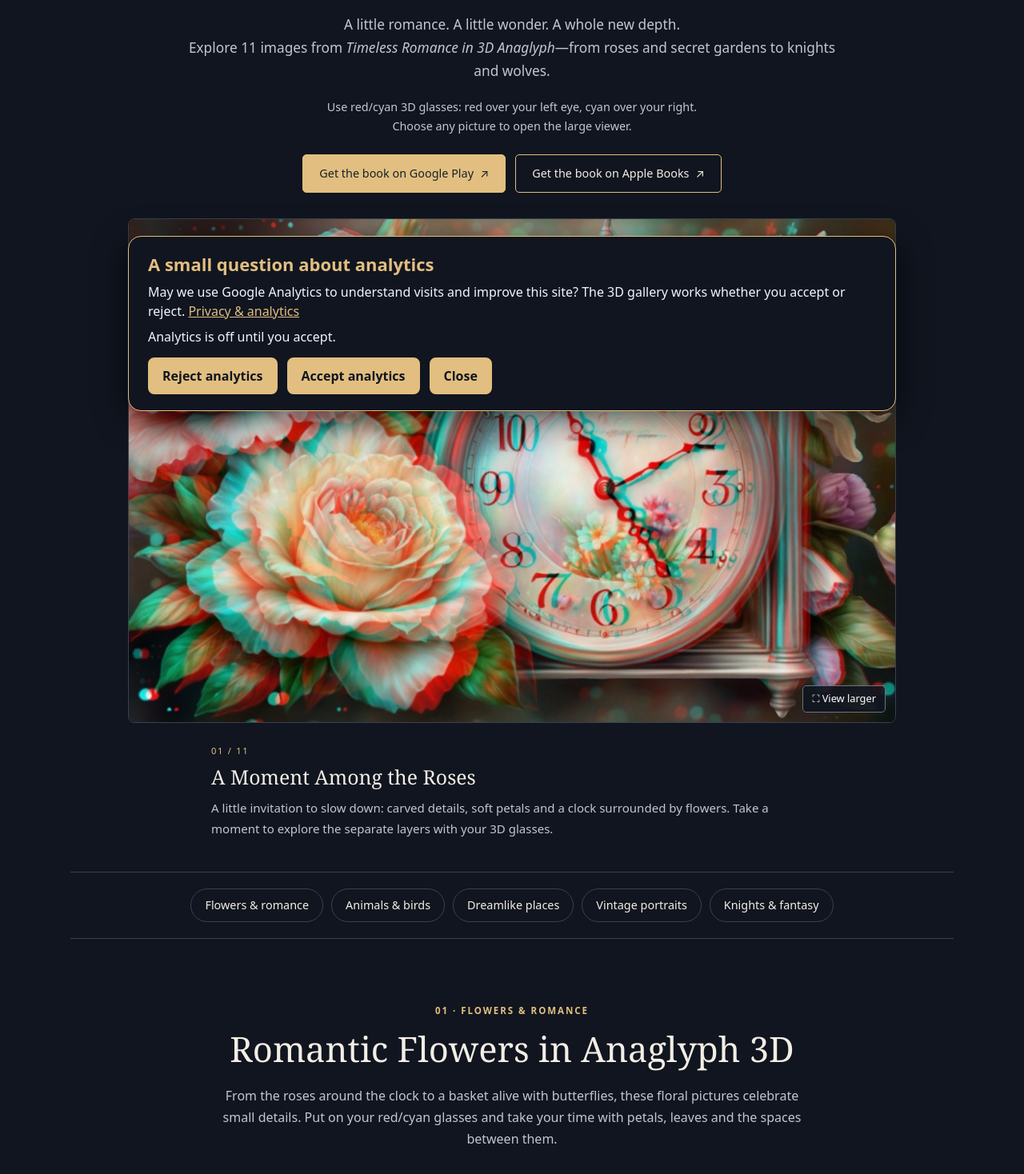
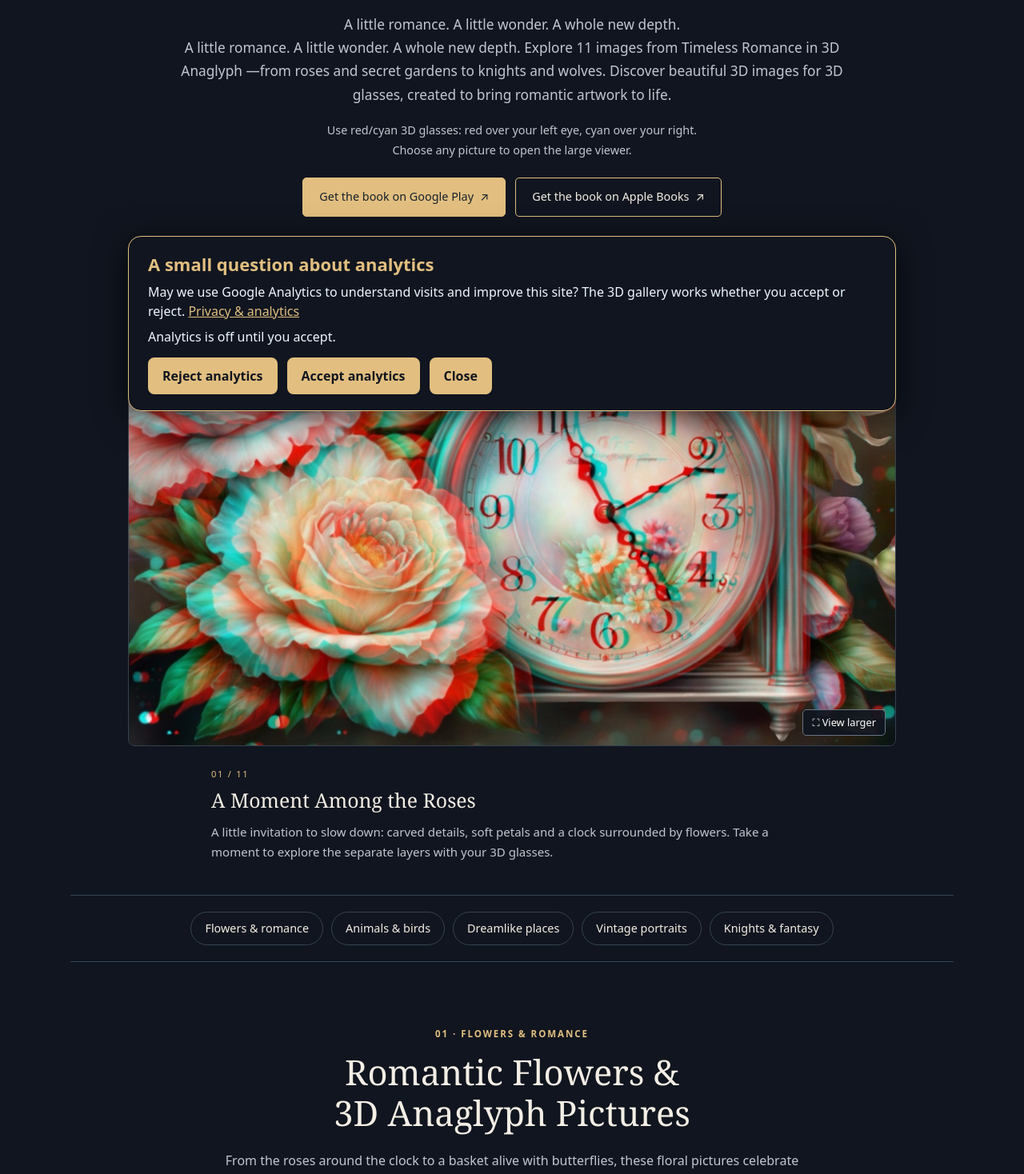
Before and after one commit to RonnieRonaldo/3dpictureswithglasses, a plain HTML site: page index.html in a window 1280 px wide. Shown: the part 270-1738 px from the top of the page at 80% size. Drawn offline with Linux system fonts and the light colour scheme.

Commit message:
Add files via upload

```diff
--- a/index.html
+++ b/index.html
@@ -32,13 +32,13 @@
 <a class="skip" href="#main">Skip to gallery</a>
 <header class="site-header"><div class="wrap header-inner"><a class="brand" href="#top"><b>3D</b> Pictures with Glasses</a><nav class="header-links" aria-label="Main navigation"><a href="#topics">Gallery</a><a href="#viewing">Glasses guide</a><a href="#book">The book</a></nav></div></header>
 <main id="main" class="wrap">
-<section class="hero" aria-labelledby="page-title"><div class="hero-copy"><p class="eyebrow">Timeless Romance · Anaglyph Art Collection</p><h1 id="page-title">3D Pictures with Glasses<span>Anaglyph Art Gallery</span></h1><p class="lead">A little romance. A little wonder. A whole new depth.<br>Explore 11 images from <em>Timeless Romance in 3D Anaglyph</em>—from roses and secret gardens to knights and wolves.</p><p class="glasses-note">Use red/cyan 3D glasses: red over your left eye, cyan over your right.<br>Choose any picture to open the large viewer.</p><div class="book-buttons"><a class="button gold" href="https://play.google.com/store/books/details?id=2iZiEQAAQBAJ" target="_blank" rel="noopener noreferrer">Get the book on Google Play <span aria-hidden="true">↗</span></a><a class="button" href="https://books.apple.com/us/book/timeless-romance-in-3d-anaglyph-a-stunning-floral/id6746877276" target="_blank" rel="noopener noreferrer">Get the book on Apple Books <span aria-hidden="true">↗</span></a></div></div><figure class="artwork hero-art">
+<section class="hero" aria-labelledby="page-title"><div class="hero-copy"><p class="eyebrow">Timeless Romance · Anaglyph Art Collection</p><h1 id="page-title">3D Pictures with Glasses<span>Anaglyph Art Gallery</span></h1><p class="lead">A little romance. A little wonder. A whole new depth.<br>A little romance. A little wonder. A whole new depth. Explore 11 images from Timeless Romance in 3D Anaglyph —from roses and secret gardens to knights and wolves.  Discover beautiful 3D images for 3D glasses, created to bring romantic artwork to life.</p><p class="glasses-note">Use red/cyan 3D glasses: red over your left eye, cyan over your right.<br>Choose any picture to open the large viewer.</p><div class="book-buttons"><a class="button gold" href="https://play.google.com/store/books/details?id=2iZiEQAAQBAJ" target="_blank" rel="noopener noreferrer">Get the book on Google Play <span aria-hidden="true">↗</span></a><a class="button" href="https://books.apple.com/us/book/timeless-romance-in-3d-anaglyph-a-stunning-floral/id6746877276" target="_blank" rel="noopener noreferrer">Get the book on Apple Books <span aria-hidden="true">↗</span></a></div></div><figure class="artwork hero-art">
     <a class="art-link" href="images/vintage-clock-roses-3d-anaglyph.jpg" data-index="0" aria-label="Open A Moment Among the Roses in the large image viewer">
     <img src="images/vintage-clock-roses-3d-anaglyph.jpg" width="1280" height="840" alt="An ornate vintage clock surrounded by pale roses in a red/cyan anaglyph illustration." fetchpriority="high" decoding="async">
     <span class="expand" aria-hidden="true">⛶ View larger</span></a>
     <figcaption><span class="number">01 / 11</span><h3>A Moment Among the Roses</h3><p>A little invitation to slow down: carved details, soft petals and a clock surrounded by flowers. Take a moment to explore the separate layers with your 3D glasses.</p></figcaption></figure></section>
 <nav id="topics" class="topics" aria-label="Browse gallery subjects"><a href="#flowers">Flowers & romance</a><a href="#animals">Animals & birds</a><a href="#places">Dreamlike places</a><a href="#portraits">Vintage portraits</a><a href="#fantasy">Knights & fantasy</a></nav>
-<section id="flowers" class="gallery-section" aria-labelledby="flowers-title"><header class="section-heading"><p class="eyebrow">01 · Flowers & romance</p><h2 id="flowers-title">Romantic Flowers in Anaglyph 3D</h2><p>From the roses around the clock to a basket alive with butterflies, these floral pictures celebrate small details. Put on your red/cyan glasses and take your time with petals, leaves and the spaces between them.</p></header><div class="art-grid"><figure class="artwork ">
+<section id="flowers" class="gallery-section" aria-labelledby="flowers-title"><header class="section-heading"><p class="eyebrow">01 · Flowers & romance</p><h2 id="flowers-title">Romantic Flowers &amp; 3D Anaglyph Pictures</h2><p>From the roses around the clock to a basket alive with butterflies, these floral pictures celebrate small details. Put on your red/cyan glasses and take your time with petals, leaves and the spaces between them.</p></header><div class="art-grid"><figure class="artwork ">
     <a class="art-link" href="images/basket-of-roses-with-butterflies-3d-anaglyph.jpg" data-index="1" aria-label="Open Roses &amp; Butterflies in the large image viewer">
     <img src="images/basket-of-roses-with-butterflies-3d-anaglyph.jpg" width="1280" height="1280" alt="A woven basket of pale roses with blue butterflies in front and smaller butterflies above, in anaglyph 3D." loading="lazy" decoding="async">
     <span class="expand" aria-hidden="true">⛶ View larger</span></a>
@@ -54,7 +54,7 @@
     <a class="art-link" href="images/fantasy-big-cat-butterfly-3d-anaglyph.jpg" data-index="4" aria-label="Open An Unexpected Visitor in the large image viewer">
     <img src="images/fantasy-big-cat-butterfly-3d-anaglyph.jpg" width="1280" height="1280" alt="A spotted fantasy big cat watching a purple butterfly among tropical leaves and flowers, rendered in red/cyan 3D." loading="lazy" decoding="async">
     <span class="expand" aria-hidden="true">⛶ View larger</span></a>
-    <figcaption><span class="number">05 / 11</span><h3>An Unexpected Visitor</h3><p>A tiny butterfly meets a much larger garden resident. This imagined big cat belongs to a world of fantasy, where patterned fur and tropical foliage share the frame.</p></figcaption></figure></div></section><section id="places" class="gallery-section" aria-labelledby="places-title"><header class="section-heading"><p class="eyebrow">03 · Dreamlike places</p><h2 id="places-title">Step into Romantic 3D Landscapes</h2><p>Leave the garden for a riverside walk and a nostalgic village street. These 3D pictures for 3D glasses use foreground subjects and distant scenery to create an invitation to look beyond the surface.</p></header><div class="art-grid"><figure class="artwork ">
+    <figcaption><span class="number">05 / 11</span><h3>An Unexpected Visitor</h3><p>A tiny butterfly meets a much larger garden resident. This imagined big cat belongs to a world of fantasy, where patterned fur and tropical foliage share the frame.</p></figcaption></figure></div></section><section id="places" class="gallery-section" aria-labelledby="places-title"><header class="section-heading"><p class="eyebrow">03 · Dreamlike places</p><h2 id="places-title">Romantic 3D Pictures for 3D Glasses</h2><p>Leave the garden for a riverside walk and a nostalgic village street. These 3D pictures for 3D glasses use foreground subjects and distant scenery to create an invitation to look beyond the surface.</p></header><div class="art-grid"><figure class="artwork ">
     <a class="art-link" href="images/stone-bridge-with-swans-3d-anaglyph.jpg" data-index="5" aria-label="Open Swans Beneath the Stone Bridge in the large image viewer">
     <img src="images/stone-bridge-with-swans-3d-anaglyph.jpg" width="1280" height="1280" alt="White swans on a river beneath an arched stone bridge, framed by frosty trees in an anaglyph landscape." loading="lazy" decoding="async">
     <span class="expand" aria-hidden="true">⛶ View larger</span></a>
@@ -79,7 +79,7 @@
     <img src="images/female-warrior-wolves-fantasy-scene-3d-anaglyph.jpg" width="1280" height="1280" alt="A fantasy warrior wearing an ornate headdress and holding a sword, flanked by two white wolves in anaglyph 3D." loading="lazy" decoding="async">
     <span class="expand" aria-hidden="true">⛶ View larger</span></a>
     <figcaption><span class="number">11 / 11</span><h3>Guardian of the Wolves</h3><p>A sword crosses the foreground while two pale wolves watch from behind their guardian. This final portrait leaves the everyday world far behind—and offers a taste of the imagination inside the complete collection.</p></figcaption></figure></div></section>
-<section class="info-section reading" id="making" aria-labelledby="making-title"><p class="eyebrow">Behind the pictures</p><h2 id="making-title">Designed for 3D, Carefully Finished by Hand</h2><p>These pictures began as AI-generated artwork, created with the later 3D treatment in mind. They were then manually adjusted and made into red/cyan anaglyph images in Photoshop. Choosing the scene is only the beginning: the hand-finished work gives each illustration its particular sense of depth.</p><p><em>Timeless Romance in 3D Anaglyph</em> is an art collection rather than a storybook. Flowers, animals, vintage-inspired portraits and fantasy scenes sit side by side, ready to explore at your own pace. You do not need to follow a plot or begin on a particular page.</p></section>
+<section class="info-section reading" id="making" aria-labelledby="making-title"><p class="eyebrow">Behind the pictures</p><h2 id="making-title">Designed for 3D, Carefully Finished by Hand</h2><p>These pictures began as AI-generated artwork, created with the later 3D treatment in mind. They were then manually adjusted and made into red/cyan anaglyph images in Photoshop. Choosing the scene is only the beginning: the hand-finished work gives each illustration its particular sense of depth. Each of these 3D anaglyph images is carefully finished to create a sense of depth while preserving the romantic atmosphere of the original artwork.</p><p><em>Timeless Romance in 3D Anaglyph</em> is an art collection rather than a storybook. Flowers, animals, vintage-inspired portraits and fantasy scenes sit side by side, ready to explore at your own pace. You do not need to follow a plot or begin on a particular page.</p></section>
 <section class="info-section reading faq" id="viewing" aria-labelledby="viewing-title"><p class="eyebrow">Before you step inside</p><h2 id="viewing-title">How to View 3D Pictures with Glasses</h2><p>These red cyan 3D images contain two different views combined into one picture. The coloured lenses separate those views for your eyes, creating the impression of depth. Without glasses, the red and cyan outlines are visible.</p>
 <details open><summary>Which 3D glasses do I need?</summary><p>Use red/cyan anaglyph glasses, with the red lens on the left and the cyan lens on the right. You may know them as “red and blue glasses”, but check that the actual lens pair is red/cyan. Polarised cinema glasses and active-shutter glasses do not work with these pictures.</p></details>
 <details><summary>Can I view these pictures on a phone?</summary><p>Yes. You can browse on a phone, tablet, laptop or desktop. A larger screen gives the intricate artwork more room, which is why this gallery is designed to be enjoyed on a computer as well. Keep the complete picture in view and choose a comfortable viewing distance.</p></details>
```
